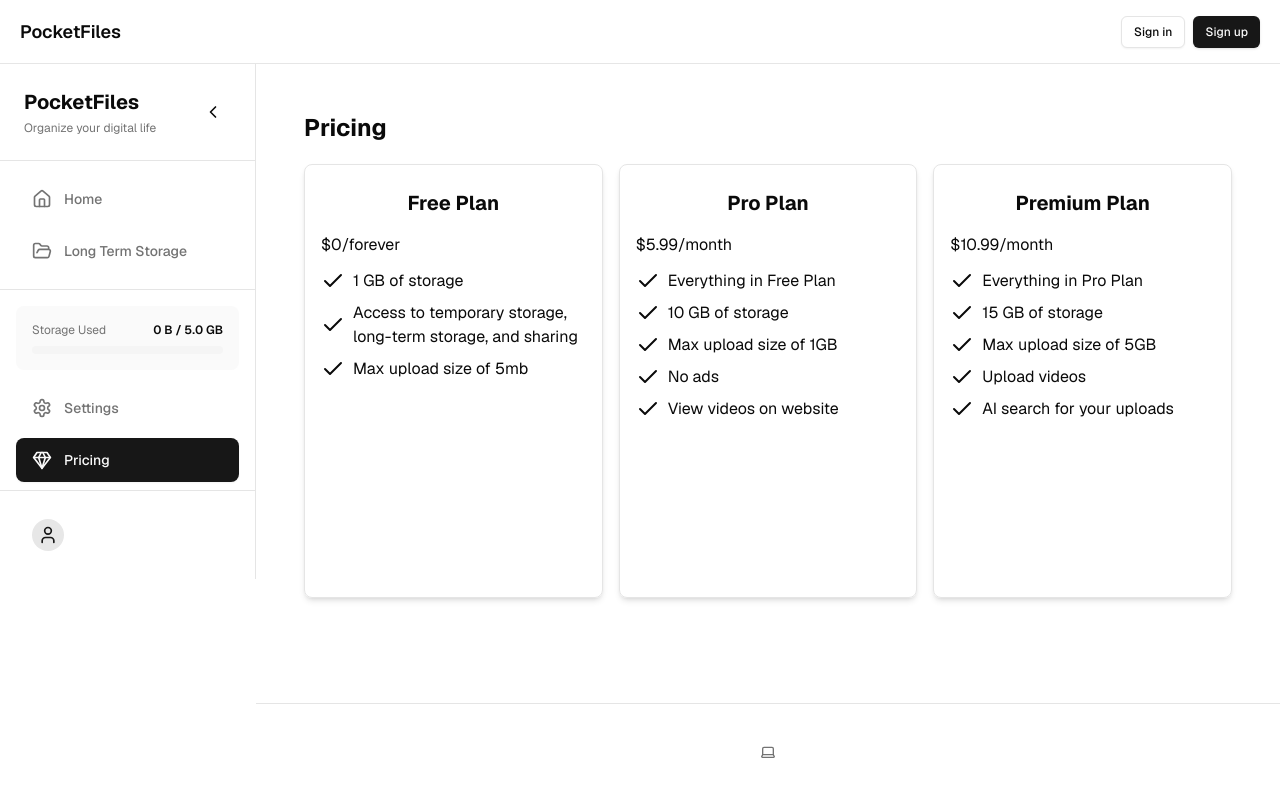
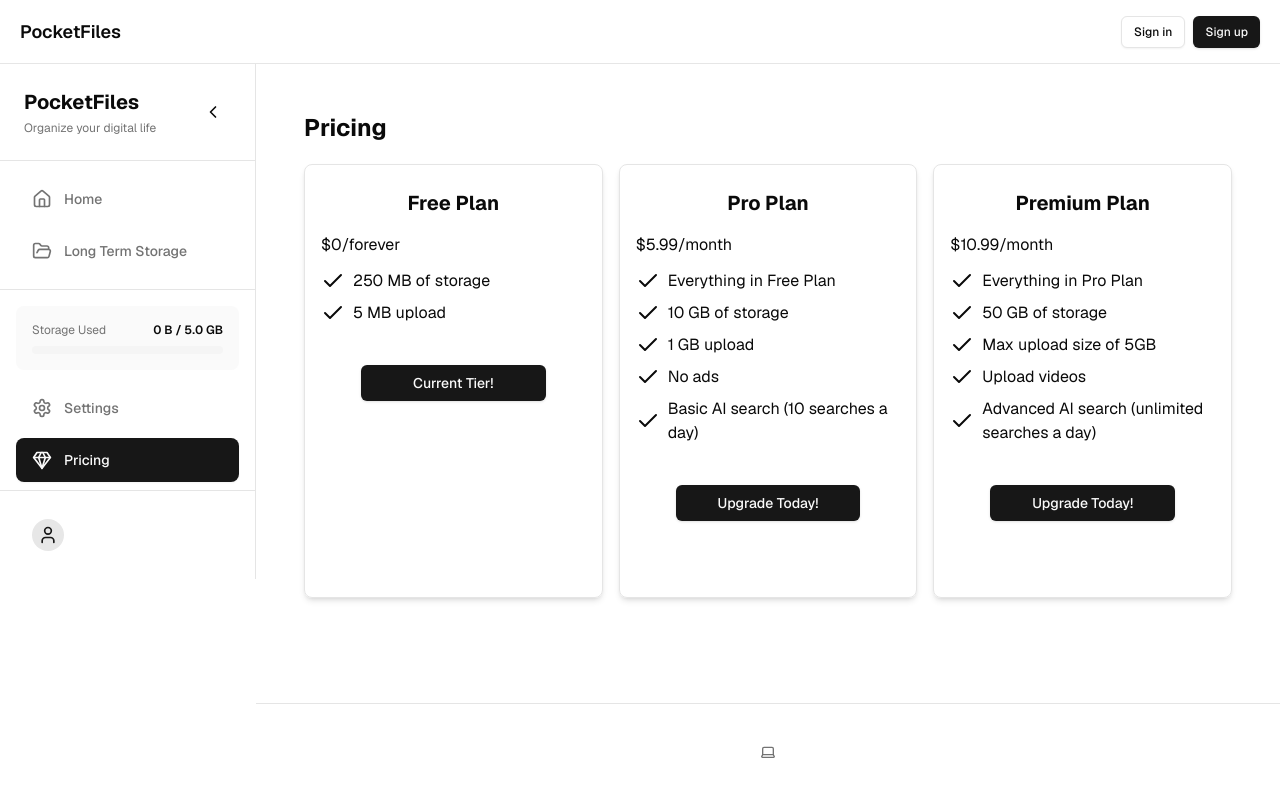
Before and after one commit to Ameyabarve123/pocket_files, a Next.js app: page /dashboard/pricing in a window 1280 px wide. Shown: the top 796 px of the page. Built offline with nearby package versions, Linux system fonts and the light colour scheme; no server answers.

Commit message:
pricing updated

```diff
--- a/app/dashboard/pricing/page.tsx
+++ b/app/dashboard/pricing/page.tsx
@@ -1,32 +1,26 @@
-"use client";
-
-import { Button } from "@/components/ui/button";
-import { createClient } from "@/lib/supabase/client";
 import PricingCard from "@/components/pricing-card";
 
 export default function pricing() {
   const bulletJson = {
     "Free Plan": [
-      "1 GB of storage",
-      "Access to temporary storage, long-term storage, and sharing",
-      "Max upload size of 5mb"
+      "250 MB of storage",
+      "5 MB upload",
     ],
     "Pro Plan": [
       "Everything in Free Plan",
       "10 GB of storage",
-      "Max upload size of 1GB",
+      "1 GB upload",
       "No ads",
-      "View videos on website"
+      "Basic AI search (10 searches a day)"
     ],
     "Premium Plan": [
       "Everything in Pro Plan",
-      "15 GB of storage",
+      "50 GB of storage",
       "Max upload size of 5GB",
       "Upload videos",
-      "AI search for your uploads"
+      "Advanced AI search  (unlimited searches a day)"
     ]
   }
-
   return (
     <div className="p-4  h-full">
       <h1 className="w-full text-2xl font-bold mb-5">Pricing</h1>
@@ -35,16 +29,19 @@ export default function pricing() {
           title="Free Plan"
           text="$0/forever"
           bullets={bulletJson["Free Plan"]}
+          priceType={0}
         />
         <PricingCard
           title="Pro Plan"
           text="$5.99/month"
           bullets={bulletJson["Pro Plan"]}
+          priceType={1}
         />
         <PricingCard
           title="Premium Plan"
           text="$10.99/month"
           bullets={bulletJson["Premium Plan"]}
+          priceType={2}
         />
       </div>
     </div>
--- a/components/pricing-card.tsx
+++ b/components/pricing-card.tsx
@@ -1,13 +1,25 @@
+"use client";
+
 import { Check } from "lucide-react";
+import { Button } from "./ui/button";
+import { useStorage } from "./storage-context";
 
 interface PricingCardProps {
   title: string;
   text: string;
   bullets: string[];
   best?: boolean;
+  priceType: number;
+}
+
+function sendToPayment(){
+  alert("Pricing plans coming soon!");
 }
 
 const PricingCard = (props: PricingCardProps) => {
+  const { subType} = useStorage();
+  console.log("SubType", typeof(subType));
+
   return (
     <div className="p-4 border rounded-lg shadow-md h-4/5">
       <h1 className="text-xl font-bold mb-2 text-center pb-2 pt-2">{props.title}</h1>
@@ -20,6 +32,25 @@ const PricingCard = (props: PricingCardProps) => {
           </li>
         ))}
       </ul>
+
+      <div  className="container py-10 px-10 mx-0 min-w-full flex flex-col items-center w-full">
+        {subType === props.priceType ? (
+          <Button
+            className="w-full"
+            onClick={sendToPayment}
+            >
+              Current Tier!
+          </Button>
+        ) : (
+          <Button
+            className="w-full"
+            onClick={sendToPayment}
+            >
+              Upgrade Today!
+          </Button>
+        )}
+      </div>
+
     </div>
   )
 }
--- a/components/storage-context.tsx
+++ b/components/storage-context.tsx
@@ -11,6 +11,7 @@ interface StorageContextType {
   email: string;
   loading: boolean;
   profilePicture: string;
+  subType: number;
 }
 
 const StorageContext = createContext<StorageContextType | undefined>(undefined);
@@ -23,6 +24,7 @@ export function StorageProvider({ children }: { children: ReactNode }) {
   const [email, setEmail] = useState("")
   const [userName, setUserName] = useState("");
   const [profilePicture, setProfilePicture] = useState("");
+  const [subType, setSubType] = useState(0);
 
   const refreshStorage = async () => {
     try {
@@ -33,7 +35,7 @@ export function StorageProvider({ children }: { children: ReactNode }) {
 
       const { data } = await supabase
         .from("profiles")
-        .select("storage_used, max_storage, username, email, profile_picture")
+        .select("storage_used, max_storage, username, email, profile_picture, subscription_type")
         .eq("id", user.id)
         .single();
 
@@ -43,6 +45,7 @@ export function StorageProvider({ children }: { children: ReactNode }) {
         setEmail(data.email);
         setUserName(data.username);
         setProfilePicture(data.profile_picture);
+        setSubType(data.subscription_type);
       }
     } catch (error) {
       console.error('Error fetching storage:', error);
@@ -56,7 +59,7 @@ export function StorageProvider({ children }: { children: ReactNode }) {
   }, []);
 
   return (
-    <StorageContext.Provider value={{ storageUsed, maxStorage, refreshStorage, userName, email, loading, profilePicture }}>
+    <StorageContext.Provider value={{ storageUsed, maxStorage, refreshStorage, userName, email, loading, profilePicture, subType }}>
       {children}
     </StorageContext.Provider>
   );
```
